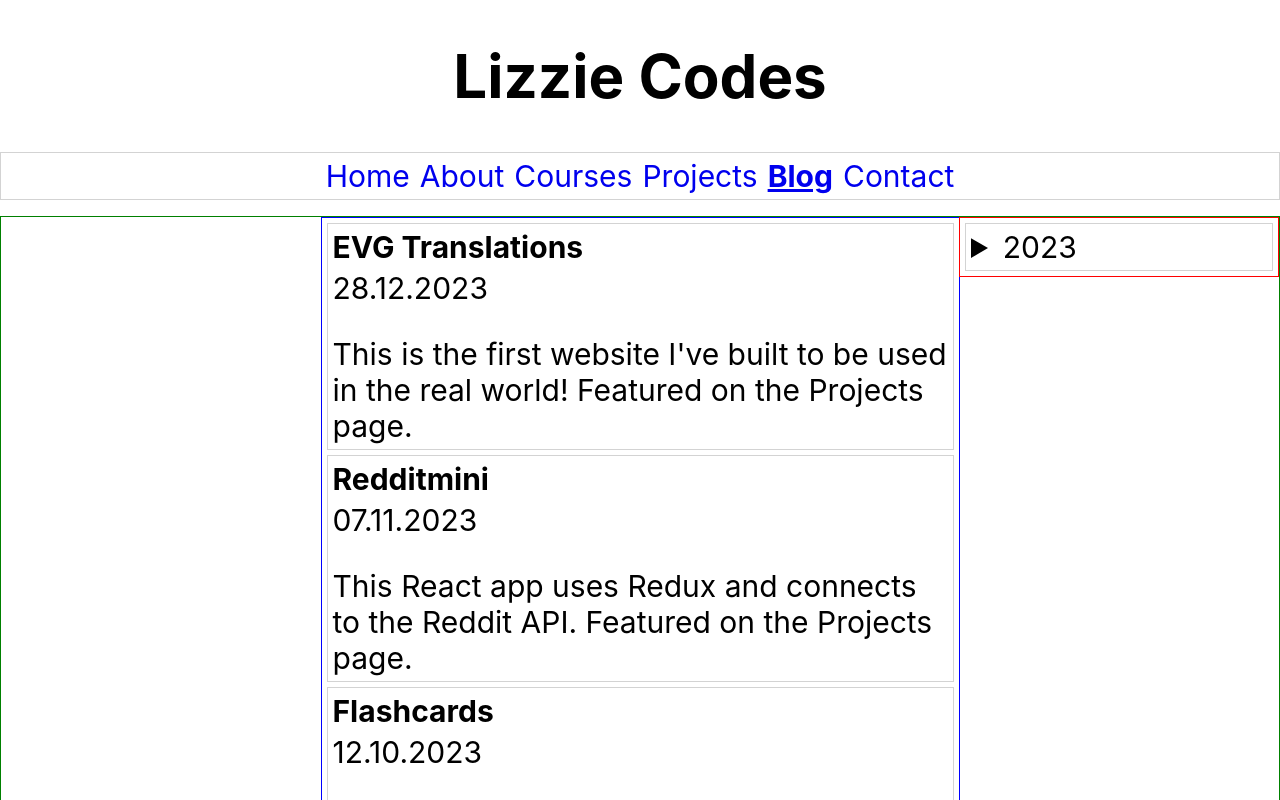
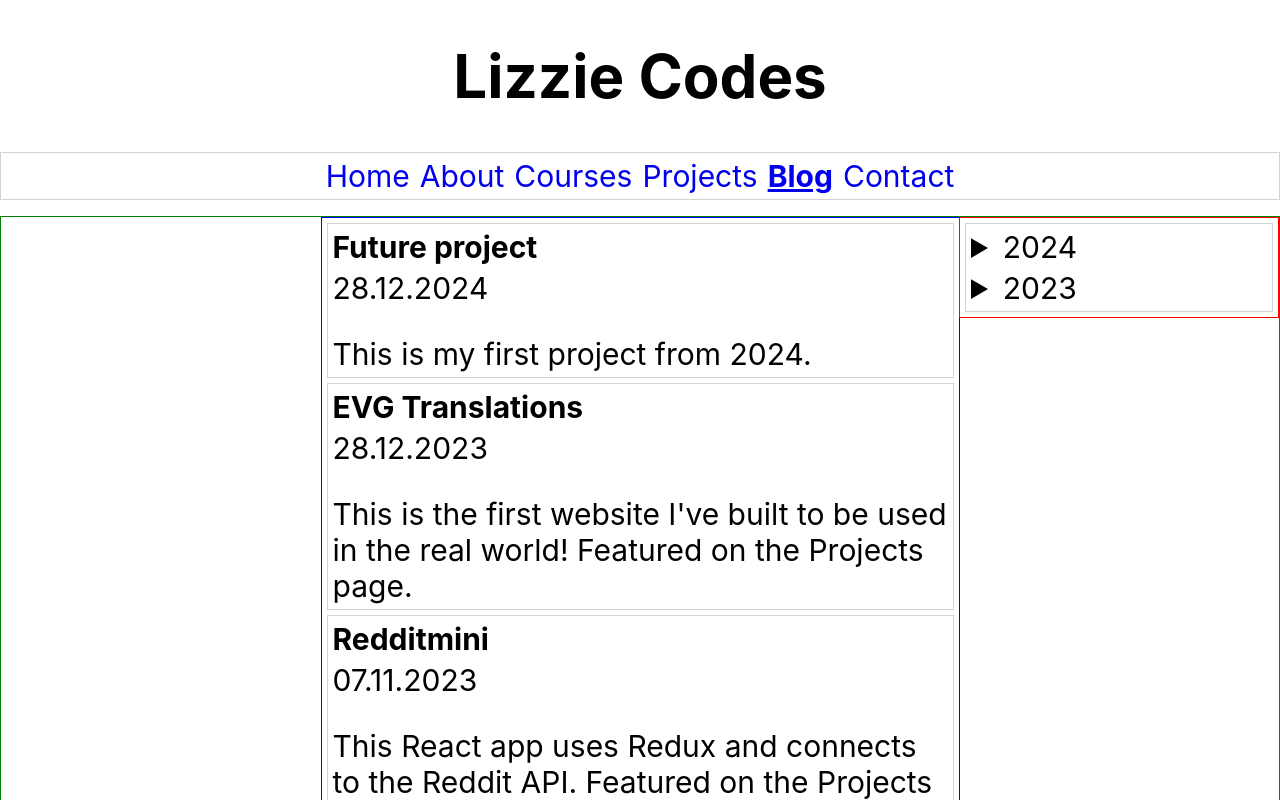
Before and after one commit to evg4/evgportfolio, a React (Create React App) app: page /blog in a window 1280 px wide. Shown: the top 800 px of the page. Built offline with nearby package versions, Linux system fonts and the light colour scheme.

Commit message:
Add sample blog data

```diff
--- a/src/data/blogs.js
+++ b/src/data/blogs.js
@@ -1,4 +1,16 @@
 const blogs = [
+  {
+    title: "Future project",
+    day: "28",
+    month: "12",
+    year: "2024",
+    img: "img",
+    summaryText: "This is my first project from 2024.",
+    fullText: "",
+    get fullDate() {
+      return `${this.day}.${this.month}.${this.year}`;
+    },
+  },
   {
     title: "EVG Translations",
     day: "28",
```
